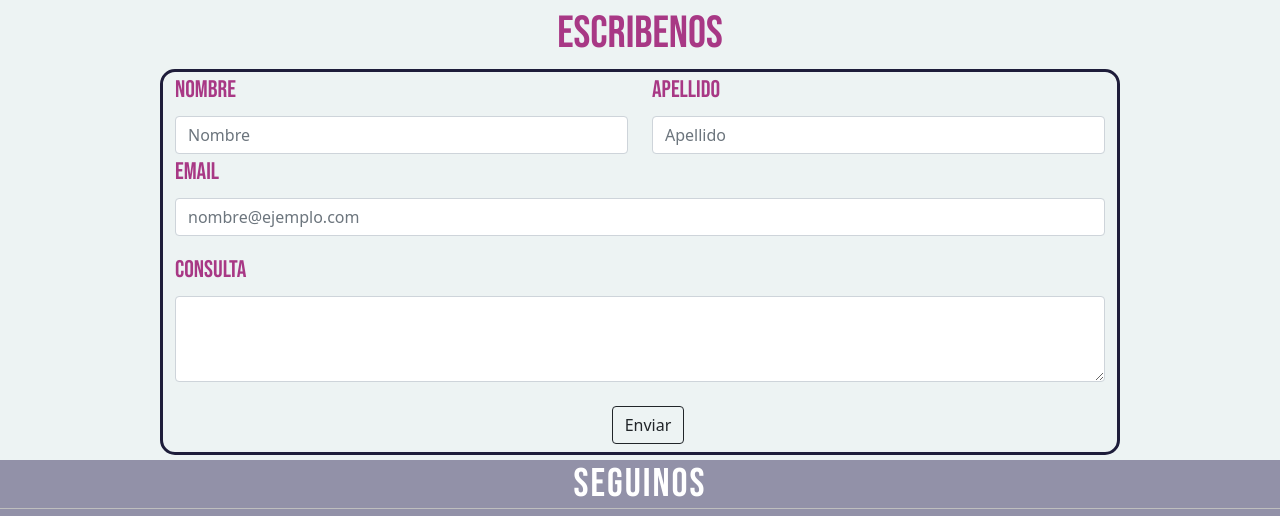
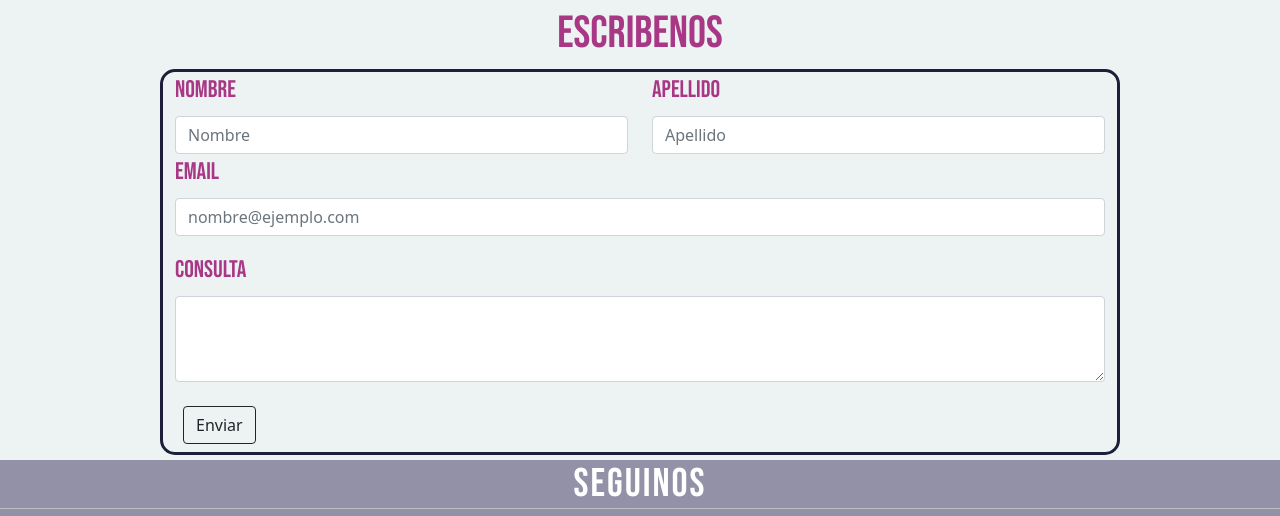
Before and after one commit to valenporto/Crema_De_Estrellas, a plain HTML site: page Pages/cuatroContacto.html in a window 1280 px wide. Shown: the part 227-743 px from the top of the page. Drawn offline with Linux system fonts and the light colour scheme.

Commit message:
ultimos ajustes de contacto y creacion del readme

```diff
--- a/Pages/cuatroContacto.html
+++ b/Pages/cuatroContacto.html
@@ -122,7 +122,7 @@
                     <textarea class="form-control" id="exampleFormControlTextarea1" rows="3"></textarea>
                 </div>
 
-                <div class="d-grid gap-2 d-md-block text-center m-2">
+                <div class="d-grid gap-2 d-md-block justify-content-center m-2">
                     <button type="button" class="btn btn-outline-dark">Enviar</button>
                 </div>
 
```
Also changed, not shown: 1 other file.
